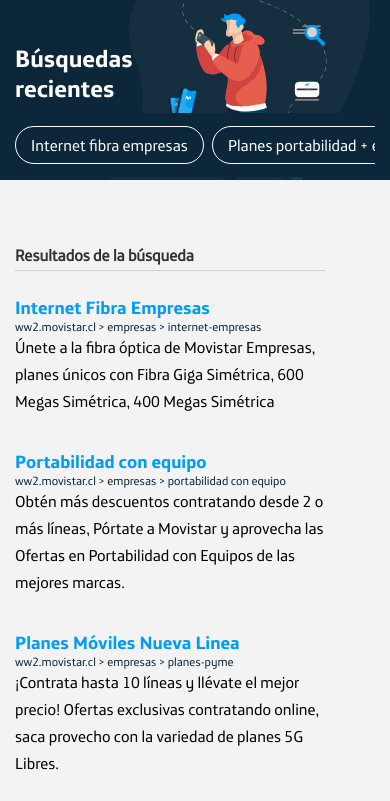
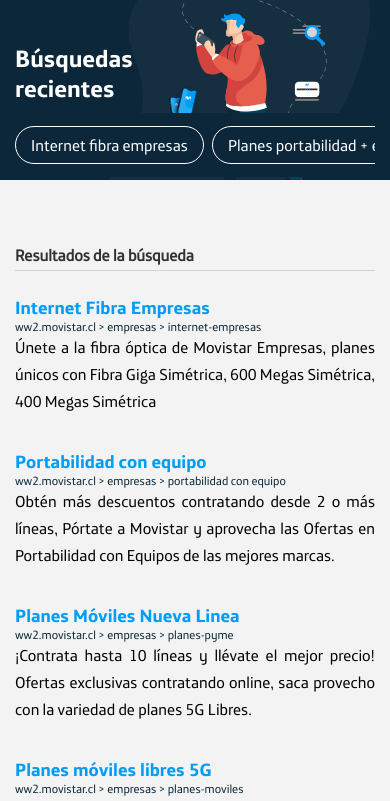
Before and after one commit to protoNttdataSitioPublico/search-test, a plain HTML site: page result.html in a window 390 px wide. Shown: the top 801 px of the page. Drawn offline with Linux system fonts and the light colour scheme.

Commit message:
modificar link y urlUTM

```diff
--- a/css/scss/_cards.scss
+++ b/css/scss/_cards.scss
@@ -1,6 +1,5 @@
 .search-container{
     display: flex;
-    width: 100vw;
     justify-content: space-between;
     padding: 40px 115px ;
     @media (max-width:1000px) {
--- a/css/scss/_results.scss
+++ b/css/scss/_results.scss
@@ -1,5 +1,9 @@
 .result{
     margin-right: 50px;
+
+    @media (max-width: 450px) {
+        margin-right: 0;
+    }
     &__title{
         margin-bottom: 25px;
         color: $gris-900;
@@ -33,5 +37,9 @@
         color: #000;
         line-height: 27px;
         font-size: 16px;
+
+        @media (max-width: 450px) {
+            text-align: justify;
+        }
     }
 }
--- a/js/filterResult.js
+++ b/js/filterResult.js
@@ -9,21 +9,21 @@
 	{
 		titulo: 'Portabilidad con equipo',
 		descripcion: 'Obtén más descuentos contratando desde 2 o más líneas, Pórtate a Movistar y aprovecha las Ofertas en Portabilidad con Equipos de las mejores marcas.',
-		urlUTM: 'https://ww2.movistar.cl/empresas?utm_source=buscador&utm_medium=link&utm_campaign=portabilidad_equipo',
+		urlUTM: 'https://ww2.movistar.cl/empresas?utmExp_source=buscador&utmExp_medium=link&utmExp_campaign=portabilidad_equipo',
 		url: 'ww2.movistar.cl > empresas > portabilidad con equipo',
 		keywords: ['portabilidad con equipo', 'portabilidad empresas'],
 	},
 	{
 		titulo: 'Planes Móviles Nueva Linea',
 		descripcion: '¡Contrata hasta 10 líneas y llévate el mejor precio! Ofertas exclusivas contratando online, saca provecho con la variedad de planes 5G Libres.',
-		urlUTM: 'https://ww2.movistar.cl/empresas/productos-y-servicios/telefonia-movil/planes-pyme/?utm_source=buscador&utm_medium=link&utm_campaign=planes_moviles_nueva_linea',
+		urlUTM: 'https://ww2.movistar.cl/empresas/productos-y-servicios/telefonia-movil/planes-pyme/?utmExp_source=buscador&utmExp_medium=link&utmExp_campaign=planes_moviles_nueva_linea',
 		url: 'ww2.movistar.cl > empresas > planes-pyme',
 		keywords: ['nueva linea', 'plan libre', 'plan 5g', 'planes móviles', 'planes grupales', 'planes simultaneos', 'varias lineas'],
 	},
 	{
 		titulo: 'Planes móviles libres 5G',
 		descripcion: 'Planes 5G Empresas la evolución tecnológica de las redes móviles, saca provecho de todos nuestros planes Libres y con descuento permanente!',
-		urlUTM: 'https://ww2.movistar.cl/empresas/productos-y-servicios/telefonia-movil/planes-pyme/?utm_source=buscador&utm_medium=link&utm_campaign=planes_moviles_5g',
+		urlUTM: 'https://ww2.movistar.cl/empresas/productos-y-servicios/telefonia-movil/planes-moviles/?utmExp_source=buscador&utmExp_medium=link&utmExp_campaign=planes_moviles_5g',
 		url: 'ww2.movistar.cl > empresas > planes-moviles',
 		keywords: ['plan móvil', 'móvil libre', 'planes 5G', 'planes libres 5g', 'plan 5g', 'plan varias lineas', 'lineas simultaneas'],
 	},
@@ -46,7 +46,7 @@
 	{
 		titulo: 'Internet Dedicado',
 		descripcion: 'Potencia tu negocio con una conectividad de internet exclusivo de alto rendimiento, servicios dedicados de Internet que brindan conectividad confiable y ancho de banda flexible.',
-		urlUTM: 'https://ww2.movistar.cl/empresas/internet-dedicado/?utm_source=buscador&utm_medium=link&utm_campaign=internet_dedicado',
+		urlUTM: 'https://ww2.movistar.cl/empresas/internet-dedicado/?utmExp_source=buscador&utmExp_medium=link&utmExp_campaign=internet_dedicado',
 		url: 'ww2.movistar.cl > empresas > internet-dedicado',
 		keywords: [
 			'internet dedicado',
@@ -62,28 +62,28 @@
 	{
 		titulo: 'Iphone 13 pro max 128Gb',
 		descripcion: 'Con Plan 5G Empresa Libre Full, sistema de cámaras Pro de 12 MP: teleobjetivo, gran angular y ultra gran angular, Cámara frontal de 12 MP, pantalla OLED, Super Retina XDR con ProMotion 6,7",memoria Interna de 128 GB',
-		urlUTM: 'https://ww2.movistar.cl/empresas/productos-y-servicios/telefonia-movil/portabilidad-con-equipo/apple-iphone-13-pro-max-128gb/?utm_source=buscador&utm_medium=link&utm_campaign=iphone_13_promax_128g',
+		urlUTM: 'https://ww2.movistar.cl/empresas/productos-y-servicios/telefonia-movil/portabilidad-con-equipo/apple-iphone-13-pro-max-128gb/?utmExp_source=buscador&utmExp_medium=link&utmExp_campaign=iphone_13_promax_128g',
 		url: 'ww2.movistar.cl > empresas > apple iphone 13 pro max 128gb',
 		keywords: ['iphone', 'iphone 13', 'iphone 13 pro max', 'apple', 'apple iphone 13', 'iphone 13 pro'],
 	},
 	{
 		titulo: 'Iphone 11 64Gb',
 		descripcion: 'Con Plan 5G Empresa Libre Full, Cámara principal de 12 MP + 12MP, cámara frontal de 12 MP, pantalla Liquid Retina HD 6.1" , memoria Interna de 64 GB',
-		urlUTM: 'https://ww2.movistar.cl/empresas/productos-y-servicios/telefonia-movil/portabilidad-con-equipo/apple-iphone-11-64gb/?utm_source=buscador&utm_medium=link&utm_campaign=iphone_11_64g',
+		urlUTM: 'https://ww2.movistar.cl/empresas/productos-y-servicios/telefonia-movil/portabilidad-con-equipo/apple-iphone-11-64gb/?utmExp_source=buscador&utmExp_medium=link&utmExp_campaign=iphone_11_64g',
 		url: 'ww2.movistar.cl > empresas > apple iphone 11 64gb',
 		keywords: ['iphone', 'iphone 11', 'iphone 11 pro max', 'apple', 'apple iphone 11', 'iphone 11 pro'],
 	},
 	{
 		titulo: 'Samsung galaxy A32 128Gb',
 		descripcion: 'Con Plan 5G Empresa Libre Full, Cámara principal Cuádruple de 64MP + 8MP + 5 MP + 5MP, cámara frontal de 20 MP, pantalla Super AMOLED 6.4", memoria Interna de 128 GB',
-		urlUTM: 'https://ww2.movistar.cl/empresas/productos-y-servicios/telefonia-movil/portabilidad-con-equipo/samsung-galaxy-a32/?utm_source=buscador&utm_medium=link&utm_campaign=samsung_galaxy_128g',
+		urlUTM: 'https://ww2.movistar.cl/empresas/productos-y-servicios/telefonia-movil/portabilidad-con-equipo/samsung-galaxy-a32/?utmExp_source=buscador&utmExp_medium=link&utmExp_campaign=samsung_galaxy_128g',
 		url: 'ww2.movistar.cl > empresas > samsung galaxy a32',
 		keywords: ['samsung', 'galaxy A', 'galaxy A32', 'samsung galaxy A'],
 	},
 	{
 		titulo: 'Motorola Moto G20',
 		descripcion: 'Cámara principal Cuadruple 48 MP + 8 MP + 2 MP + 2 MP, cámara frontal de 13 MP, pantalla IPS 6.5" 7, memoria Interna de 64 GB',
-		urlUTM: 'https://ww2.movistar.cl/empresas/productos-y-servicios/telefonia-movil/portabilidad-con-equipo/motorola-moto-g20/?utm_source=buscador&utm_medium=link&utm_campaign=motorolla_moto_g20',
+		urlUTM: 'https://ww2.movistar.cl/empresas/productos-y-servicios/telefonia-movil/portabilidad-con-equipo/motorola-moto-g20/?utmExp_source=buscador&utmExp_medium=link&utmExp_campaign=motorolla_moto_g20',
 		url: 'ww2.movistar.cl > empresas > motorola moto g20',
 		keywords: ['motorola', 'moto g', 'motorola moto g20', 'moto g20', 'g20'],
 	},
@@ -148,80 +148,3 @@
         `
 	document.querySelector('#otherResult').appendChild(li)
 })
-
-
-
-
-
-const datos2 = [
-	{
-		titulo: 'Internet Fibra Empresas',
-		descripcion: 'Únete a la fibra óptica de Movistar Empresas.',
-		urlUTM: 'https://ww2.movistar.cl/empresas/productos-y-servicios/internet-fijo/internet-empresas/?utmExp_source=buscador&utmExp_medium=link&utmExp_campaign=internet_fibra_empresas',
-		url: 'https://ww2.movistar.cl/empresas/productos-y-servicios/internet-fijo/internet-empresas/',
-		keywords: ['fibra empresas', 'internet fibra', 'fibra óptica', 'fibra simétrica', 'Giga simétrica', 'internet empresas'],
-	},
-	{
-		titulo: 'Portabilidad con equipo',
-		descripcion: 'Obtén más descuentos contratando desde 2 o más líneas',
-		urlUTM: 'https://ww2.movistar.cl/empresas?utmExp_source=buscador&utmExp_medium=link&utmExp_campaign=portabilidad_equipo',
-		url: 'https://ww2.movistar.cl/empresas > portabilidad con equipo',
-		keywords: ['portabilidad con equipo', 'portabilidad empresas'],
-	},
-	{
-		titulo: 'Planes Móviles Nueva Linea',
-		descripcion: 'Planes 5G Empresas, ahora todos nuestros planes son Libres y el descuento es por siempre!',
-		urlUTM: 'https://ww2.movistar.cl/empresas/productos-y-servicios/telefonia-movil/planes-pyme/?utmExp_source=buscador&utmExp_medium=link&utmExp_campaign=planes_moviles_nueva_linea',
-		url: 'https://ww2.movistar.cl/empresas/productos-y-servicios/telefonia-movil/planes-pyme/',
-		keywords: ['nueva linea', 'plan libre', 'plan 5g', 'planes móviles', 'planes grupales', 'planes simultaneos', 'varias lineas'],
-	},
-	{
-		titulo: 'Planes móviles libres 5G',
-		descripcion: 'Ofertas exclusivas contratando desde 3 líneas ¡Y pagas lo mismo por siempre!',
-		urlUTM: 'https://ww2.movistar.cl/empresas/productos-y-servicios/telefonia-movil/planes-moviles/?utmExp_source=buscador&utmExp_medium=link&utmExp_campaign=planes_moviles_5g',
-		url: 'https://ww2.movistar.cl/empresas/productos-y-servicios/telefonia-movil/planes-moviles/',
-		keywords: ['plan móvil', 'móvil libre', 'planes 5G', 'planes libres 5g', 'plan 5g', 'plan varias lineas', 'lineas simultaneas'],
-	},
-	{
-		titulo: 'Central Virtual',
-		descripcion: 'La evolución de las centrales telefónicas tradicionales a telefonía IP en la nube.',
-		urlUTM: 'https://ww2.movistar.cl/empresas/productos-y-servicios/servicios-digitales/central-virtual/?utmExp_source=buscador&utmExp_medium=link&utmExp_campaign=central_virtual',
-		url: 'https://ww2.movistar.cl/empresas/productos-y-servicios/servicios-digitales/central-virtual/',
-		keywords: ['central telefónica', 'telefonía ip', 'gestion en la nube', 'cantral virtual', 'control y gestión', 'telefonía empresas', 'telefonía fija', 'comunicación telefónica'],
-	},
-	{
-		titulo: 'Internet Dedicado',
-		descripcion: 'Potencia tu negocio con una conectividad de internet exclusivo de alto rendimiento.',
-		urlUTM: 'https://ww2.movistar.cl/empresas/internet-dedicado/?utmExp_source=buscador&utmExp_medium=link&utmExp_campaign=internet_dedicado',
-		url: 'https://ww2.movistar.cl/empresas/internet-dedicado/',
-		keywords: ['internet dedicado', 'red empresas', 'internet simétrica', 'fibra óptica dedicada', 'ip fija', 'internet alto rendimiento', 'red de alto nivel',]
-	},
-	{
-		titulo: 'Iphone 13 pro max 128Gb',
-		descripcion: 'Plan 5G Empresa Libre Full',
-		urlUTM: 'https://ww2.movistar.cl/empresas/productos-y-servicios/telefonia-movil/portabilidad-con-equipo/apple-iphone-13-pro-max-128gb/?utmExp_source=buscador&utmExp_medium=link&utmExp_campaign=iphone_13_promax_128g',
-		url: 'https://ww2.movistar.cl/empresas/productos-y-servicios/telefonia-movil/portabilidad-con-equipo/apple-iphone-13-pro-max-128gb/',
-		keywords: ['iphone', 'iphone 13', 'iphone 13 pro max', 'apple', 'apple iphone 13', 'iphone 13 pro'],
-	},
-	{
-		titulo: 'Iphone 11 64Gb',
-		descripcion: 'Plan 5G Empresa Libre Full',
-		urlUTM: 'https://ww2.movistar.cl/empresas/productos-y-servicios/telefonia-movil/portabilidad-con-equipo/apple-iphone-11-64gb/?utmExp_source=buscador&utmExp_medium=link&utmExp_campaign=iphone_11_64g',
-		url: 'https://ww2.movistar.cl/empresas/productos-y-servicios/telefonia-movil/portabilidad-con-equipo/apple-iphone-11-64gb/',
-		keywords: ['iphone', 'iphone 11', 'iphone 11 pro max', 'apple', 'apple iphone 11', 'iphone 11 pro'],
-	},
-	{
-		titulo: 'Samsung galaxy A32 128Gb',
-		descripcion: 'Plan 5G Empresa Libre Full',
-		urlUTM: 'https://ww2.movistar.cl/empresas/productos-y-servicios/telefonia-movil/portabilidad-con-equipo/samsung-galaxy-a32/?utmExp_source=buscador&utmExp_medium=link&utmExp_campaign=samsung_galaxy_128g',
-		url: 'https://ww2.movistar.cl/empresas/productos-y-servicios/telefonia-movil/portabilidad-con-equipo/samsung-galaxy-a32/',
-		keywords: ['samsung', 'galaxy A', 'galaxy A32', 'samsung galaxy A'],
-	},
-	{
-		titulo: 'Motorola Moto G20',
-		descripcion: 'Plan 5G Empresa Libre Full',
-		urlUTM: 'https://ww2.movistar.cl/empresas/productos-y-servicios/telefonia-movil/portabilidad-con-equipo/motorola-moto-g20/?utmExp_source=buscador&utmExp_medium=link&utmExp_campaign=motorolla_moto_g20',
-		url: 'https://ww2.movistar.cl/empresas/productos-y-servicios/telefonia-movil/portabilidad-con-equipo/motorola-moto-g20/',
-		keywords: ['motorola', 'moto g', 'motorola moto g20', 'moto g20', 'g20'],
-	},
-]
```
Also changed, not shown: result.html (+6 -6 lines), css/result-pages.css, 1 other file.
